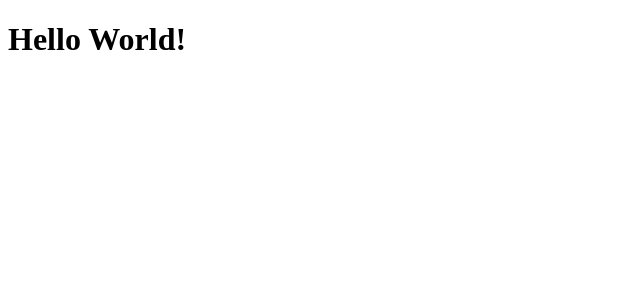
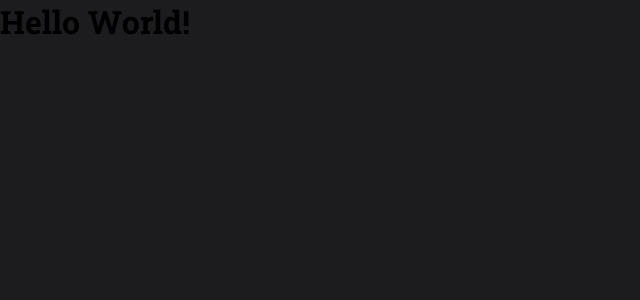
Before and after one commit to espjotape/rocketmovies, a React (Vite) app: page / in a window 1280 px wide. Shown: the top 300 px of the page, without its empty margins (0-640 px from the left). Built offline with nearby package versions, Linux system fonts and the light colour scheme.

Commit message:
global style

```diff
--- a/src/main.jsx
+++ b/src/main.jsx
@@ -2,8 +2,15 @@ import React from "react";
 import ReactDOM from "react-dom/client";
 import Details from './pages/Details'
 
+import GlobalStyles  from "./styles/global";
+import { ThemeProvider } from "styled-components";
+import theme from './styles/theme.js'
+
 ReactDOM.createRoot(document.getElementById('root')).render(
   <React.StrictMode>
-    <Details />
+    <ThemeProvider theme={theme}>
+      <GlobalStyles />
+      <Details />
+    </ThemeProvider>
   </React.StrictMode>
 )
--- a/src/styles/global.js
+++ b/src/styles/global.js
@@ -0,0 +1,33 @@
+import { createGlobalStyle } from "styled-components";
+
+export default createGlobalStyle`
+  * {
+    padding: 0;
+    margin: 0;
+    box-sizing: border-box;
+  }
+
+  body {
+    --webkit-font-smothing: antialised;
+    background-color: ${({ theme }) => theme.COLORS.BACKGROUND_800};
+    color: ${({ theme }) => theme.COLORS.WHITE};
+  };
+
+  body, input, button, textarea {
+  font-family: 'Roboto Slab', serif;
+  font-size: 16px;
+  outline: none;
+  }
+  a {
+    text-decoration: none;
+  }
+
+  button, a {
+    cursor: pointer;
+    transition: filter 0.2;
+  }
+
+  button:hover, a:hover {
+    filter: brightness(0.9);
+  }
+`
--- a/src/styles/theme.js
+++ b/src/styles/theme.js
@@ -6,6 +6,7 @@ export default {
 
     PINK: "FF859B",
     PURPLE: "948F99",
-    BROWN: "282124"
+    BROWN: "282124",
+    WHITE: "F4EDE8",
   }
 }
```
